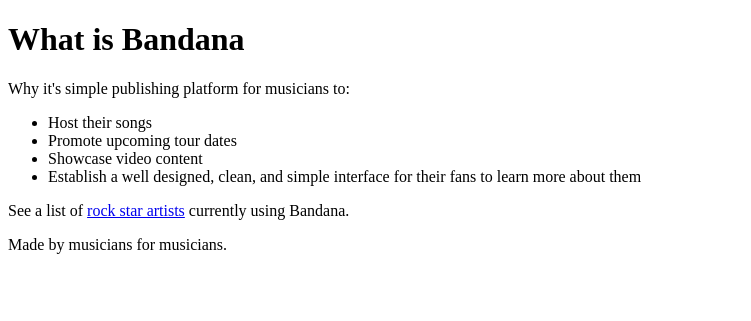
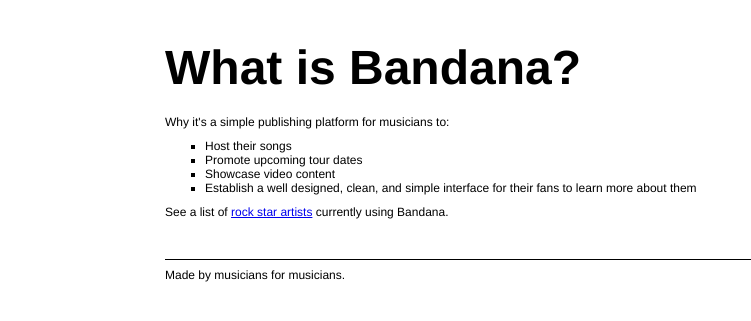
Before and after one commit to alexandersimoes/bandana, a Django app: template media/templates/home.html in a window 1280 px wide. Shown: the top 321 px of the page, without its empty margins (0-751 px from the left). Run offline with Django 3.2, Linux system fonts and the light colour scheme; the template is opened without the code that fills it, so the values that code supplies are empty.

Commit message:
updated show listings and styles

```diff
--- a/media/css/style.css
+++ b/media/css/style.css
@@ -123,3 +123,43 @@ ul.module_list li.module_j ul.song_list li a:hover{
 ul.module_list li.module_j ul.song_list li a.active_song{
 	background: #ededed;
 }
+
+
+
+
+div#content ul.band-list li {
+	margin: 0 0 10px 0;
+}
+div#content ul.band-list li h1 {
+	margin: 0;
+	padding: 0;
+}
+div#content ul.band-list li a {
+	border: 4px solid white;
+	color: #000;
+	display: block;
+	text-decoration: none;
+	padding: 10px;
+}
+div#content ul.band-list li a:hover {
+	border: 4px solid black;
+}
+
+
+
+
+ul.home-list{
+	padding:10px 40px;
+	list-style: square;
+}
+ul.home-list li{
+	list-style: square;
+}
+
+
+div.footer {
+	border-top: 1px solid black;
+	margin: 40px auto;
+	padding: 8px 0;
+	width: 950px;
+}
--- a/media/templates/home.html
+++ b/media/templates/home.html
@@ -3,17 +3,22 @@
 <html xmlns="http://www.w3.org/1999/xhtml" xml:lang="en" lang="en">
 <head>
     <title>Bandana</title>
+    <link href="/media/css/style.css" rel="stylesheet" type="text/css" />
 </head>
 <body>
-    <h1>What is Bandana</h1>
-    <p>Why it's simple publishing platform for musicians to:</p>
-    <ul>
+    <div class="center" id="content">
+        <h1>What is Bandana?</h1>
+        <p>Why it's a simple publishing platform for musicians to:</p>
+        <ul class="home-list">
             <li>Host their songs</li>
             <li>Promote upcoming tour dates</li>
             <li>Showcase video content</li>
             <li>Establish a well designed, clean, and simple interface for their fans to learn more about them</li>
         </ul>
         <p>See a list of <a href="/bands">rock star artists</a> currently using Bandana.</p>
+    </div>
+    <div class="footer">
         <p>Made by musicians for musicians.</p>
+    </div>
 </body>
 </html>
```
Also changed, not shown: media/templates/band.html (+18 -3 lines), media/templates/index.html (+12 -6 lines), bandana_db.db. Lines whose indentation alone changed are shown as unchanged.
